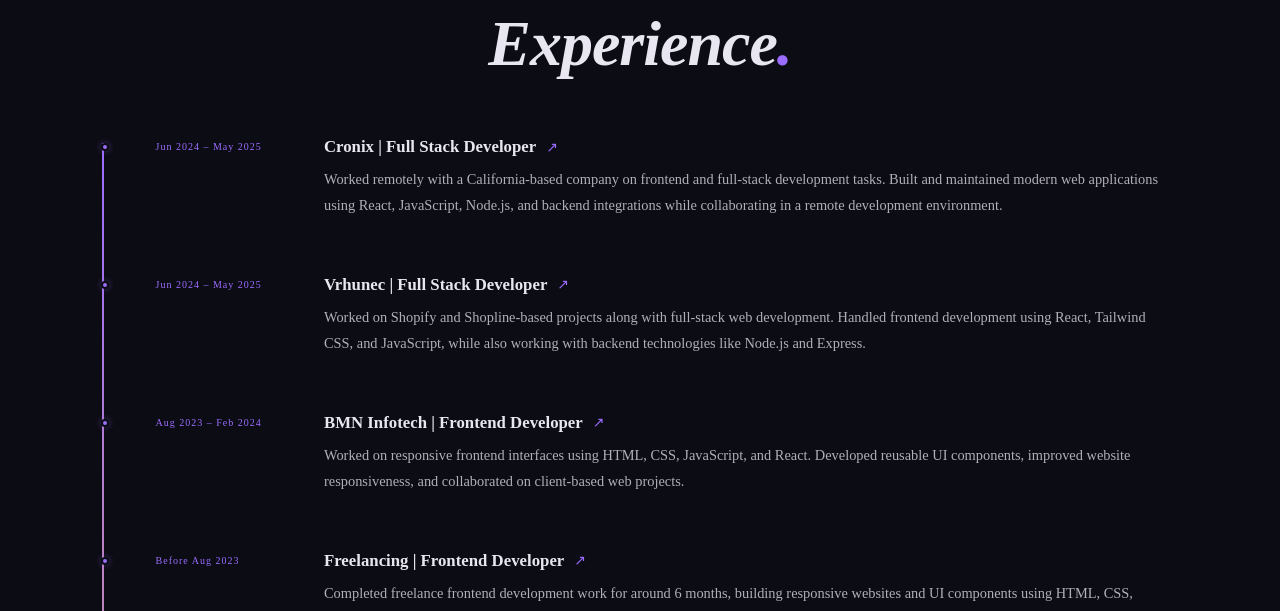
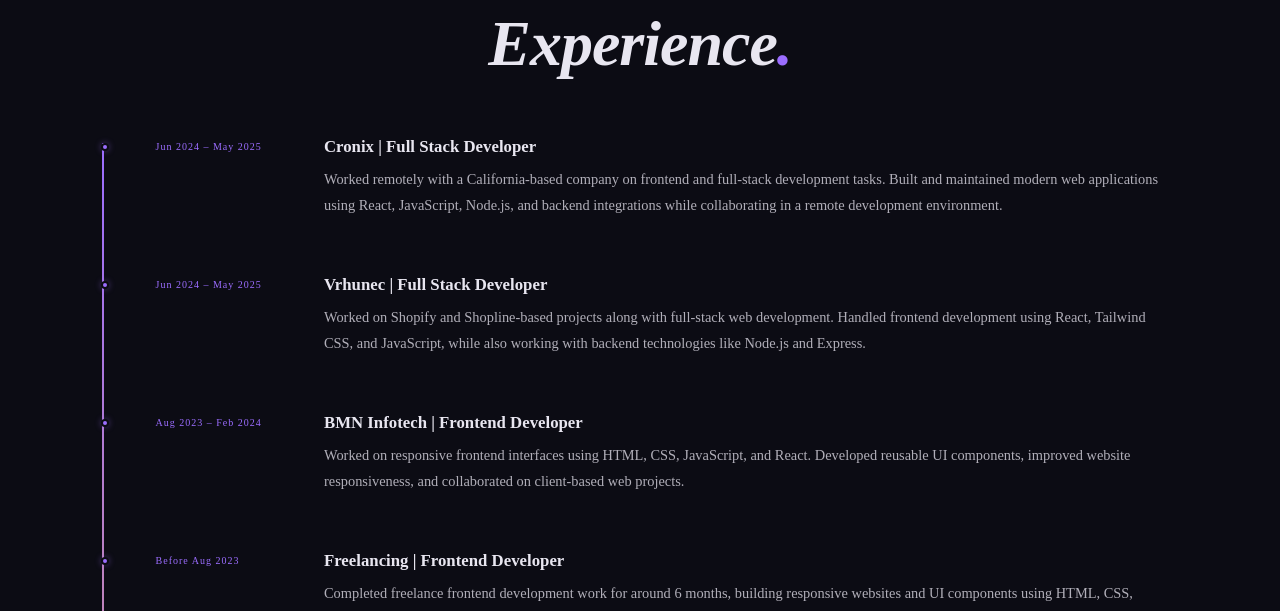
Before and after one commit to Guravh/Portfolio, a React (Vite) app: page / in a window 1280 px wide. Shown: the part 1220-1831 px from the top of the page. Built offline with nearby package versions, Linux system fonts and the light colour scheme; a web font is replaced by a local one.

Commit message:
Arrow changes

```diff
--- a/src/Components/Experience.jsx
+++ b/src/Components/Experience.jsx
@@ -34,7 +34,7 @@
               <div className="experience__body">
                 <div className="experience__header">
                   <h3 className="experience__title">{item.title}</h3>
-                  <span className="experience__arrow">↗</span>
+                  {/* <span className="experience__arrow">↗</span> */}
                 </div>
                 <p className="experience__desc">{item.desc}</p>
               </div>
```
